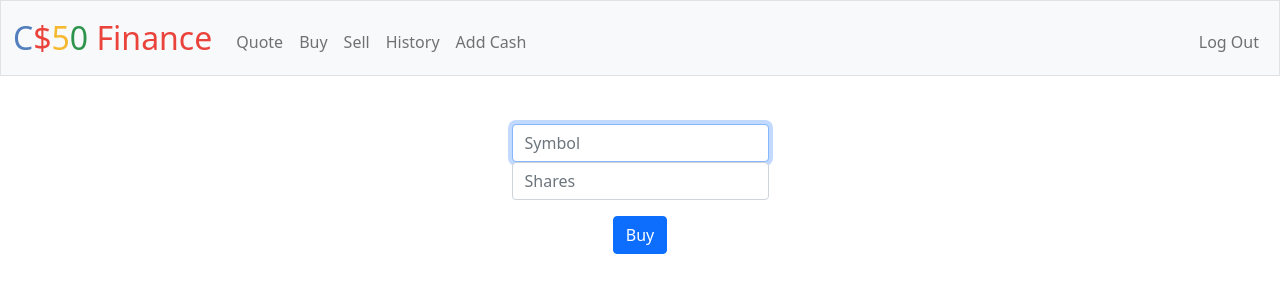
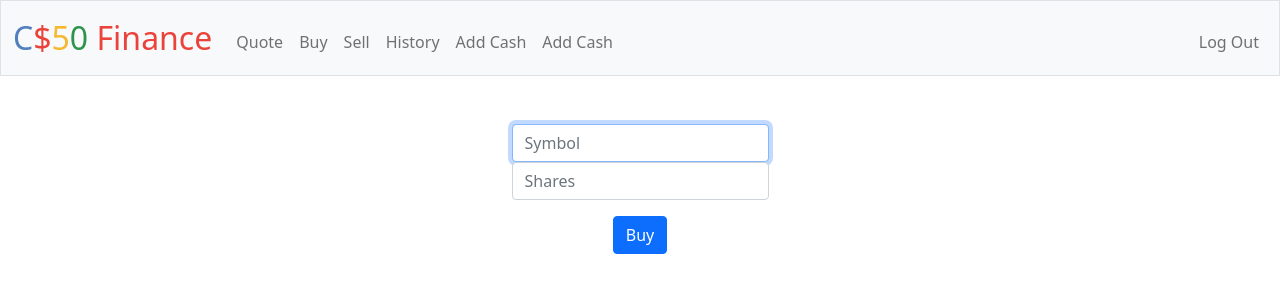
Before and after one commit to sthio90/CS50X, a Flask app: page /buy in a window 1280 px wide. Shown: the top 300 px of the page. Run offline with Flask 3, Linux system fonts and the light colour scheme; a user stored in the database is signed in; some libraries are stand-ins or nearby versions.

Commit message:
Mon, Jan 1, 2024, 9:48 AM +10:00

```diff
--- a/project/templates/layout.html
+++ b/project/templates/layout.html
@@ -36,6 +36,7 @@
                             <li class="nav-item"><a class="nav-link" href="/sell">Sell</a></li>
                             <li class="nav-item"><a class="nav-link" href="/history">History</a></li>
                             <li class="nav-item"><a class="nav-link" href="/add_cash">Add Cash</a></li>
+                            <li class="nav-item"><a class="nav-link" href="/crypto">Add Cash</a></li>
                         </ul>
                         <ul class="navbar-nav ms-auto mt-2">
                             <li class="nav-item"><a class="nav-link" href="/logout">Log Out</a></li>
```
